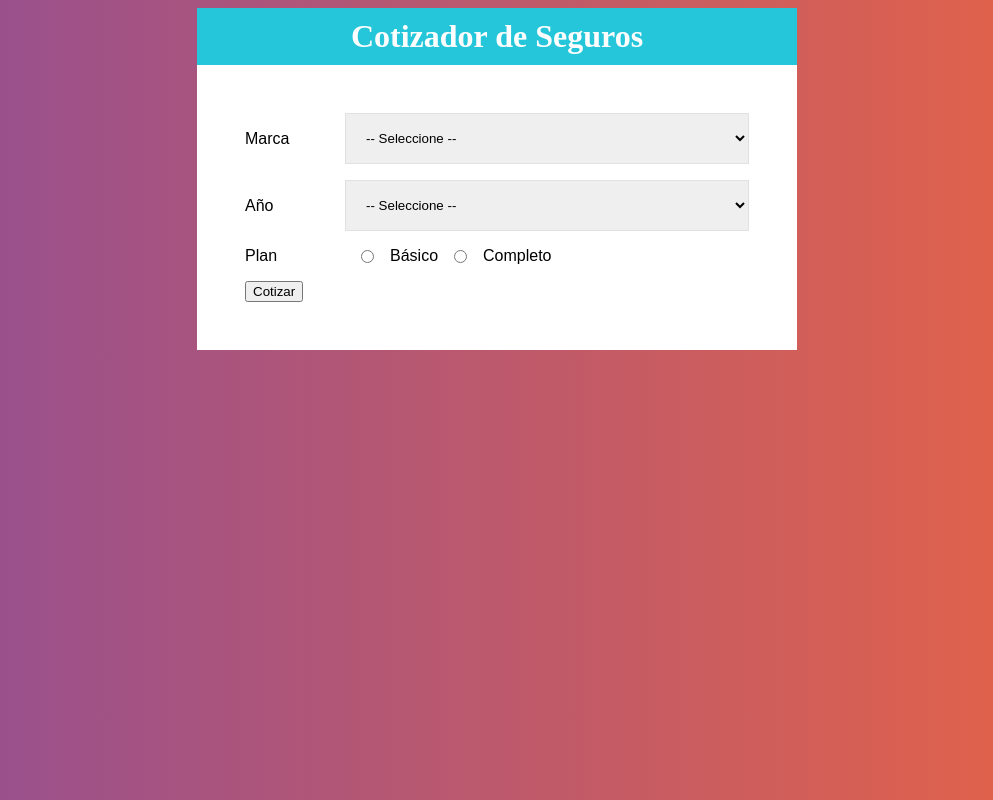
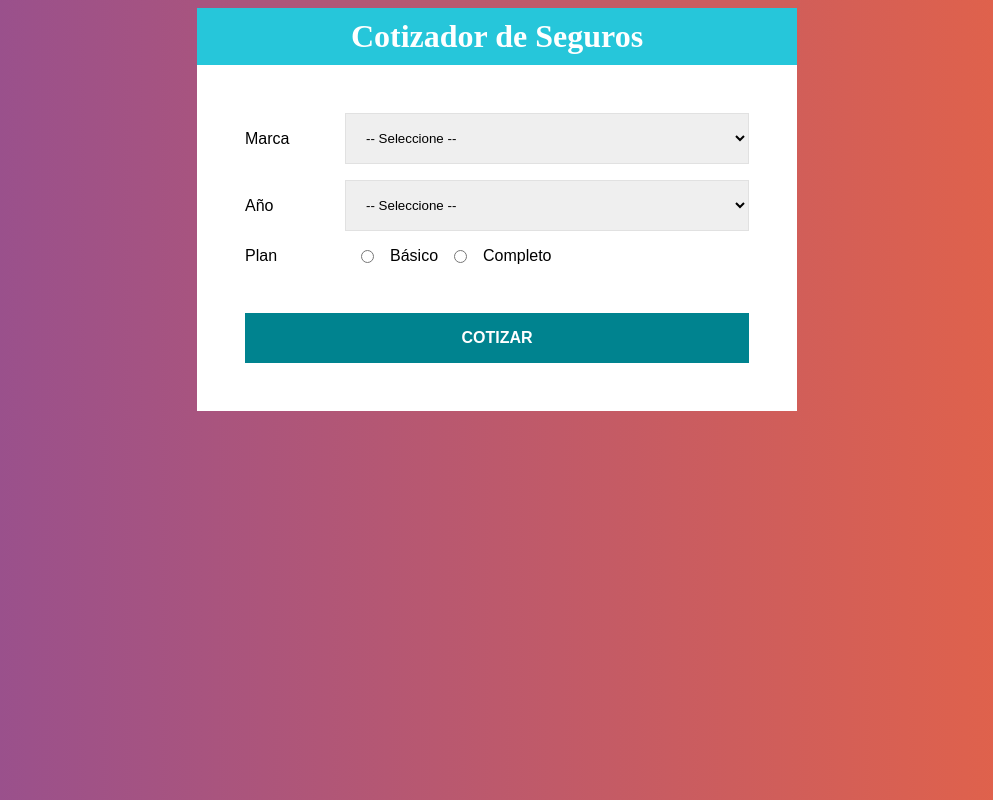
Before and after one commit to Alejandro-Ochando/cotizador_de_seguros, a React (Create React App) app: page / in a window 1280 px wide. Shown: the whole page, without its empty margins (143-1136 px from the left). Built offline with nearby package versions, Linux system fonts and the light colour scheme; the HTML template or start-up script is replaced by a standard one.

Commit message:
Añadiendo Styled Components al  boton del Formulario

```diff
--- a/src/components/Formulario.js
+++ b/src/components/Formulario.js
@@ -23,6 +23,28 @@
 const InputRadio = styled.input`
     margin:0 1rem;
 `;
+
+
+const Boton = styled.button`
+    background-color: #00838F;
+    font-size: 16px;
+    width: 100%;
+    padding: 1rem ;
+    color: #fff;
+    text-transform: uppercase;
+    font-weight: bold;
+    border: none;
+    transition: background-color .3s ease;
+    margin-top: 2rem;
+
+    &:hover {
+       background-color: #26C6DA;
+       cursor: pointer;
+
+    }
+`;
+
+
 
 const Formulario = () => {
     return (
@@ -67,9 +89,9 @@
                 />Completo
             </Campo>
 
-            <button
+            <Boton
                 type="button"
-            >Cotizar</button>
+            >Cotizar</Boton>
         </form>
 
      );
```
